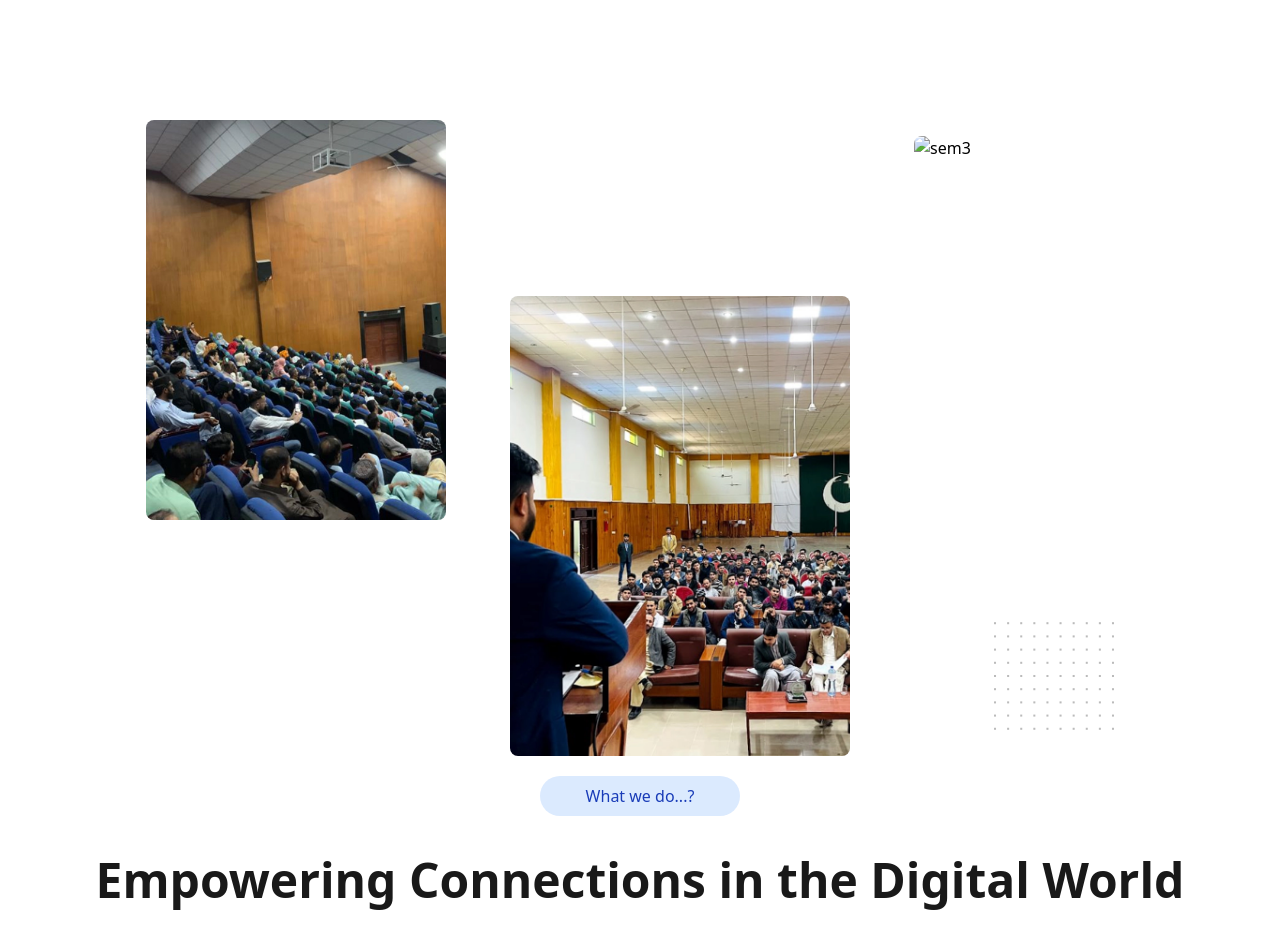
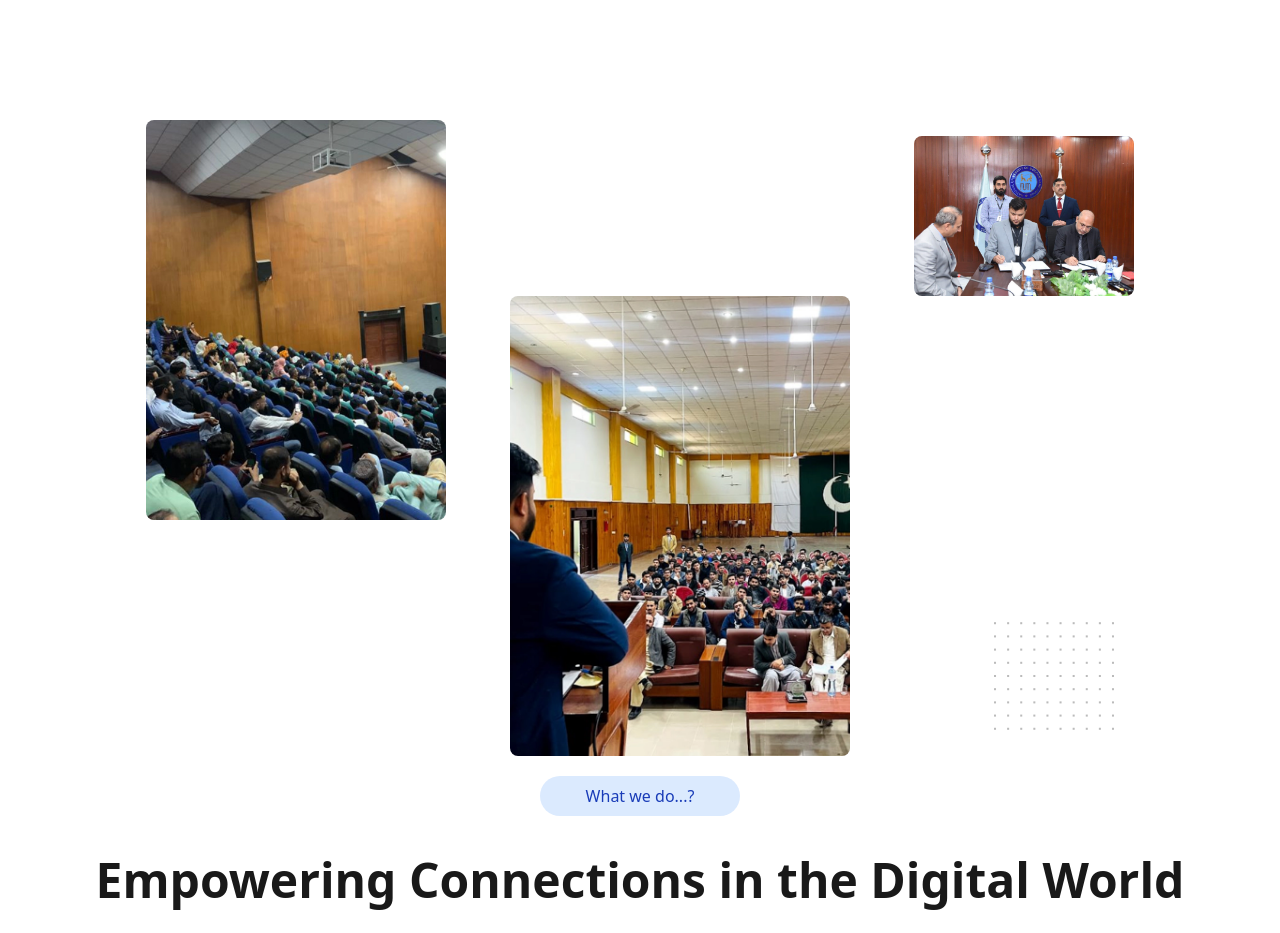
Before and after one commit to muhammadyasirmaib28/Yasir-MAIB-Eziline-Software-House-Web, a website: page index.html in a window 1280 px wide. Shown: the part 1640-2573 px from the top of the page. Drawn offline with nearby package versions, Linux system fonts and the light colour scheme; the site is published under a folder, as on GitHub Pages, so addresses that start at the root find nothing.

Commit message:
Update index.html

```diff
--- a/index.html
+++ b/index.html
@@ -236,7 +236,7 @@
            <!-- image #03 -->
            <div class="flex flex-col">
            <div class="w-55 h-40 rounded-lg overflow-hidden cursor-default mt-40 md:transform md:-translate-x-56 lg:translate-x-0">
-              <img class="w-full h-full object-cover" src="/images/sem3.jpg" alt="sem3">
+              <img class="w-full h-full object-cover" src="sem3.jpg" alt="sem3">
            </div>
            <div class="w-30 h-30 overflow-hidden cursor-default mt-80 ml-20 md:transform md:-translate-x-46 lg:translate-x-0">
               <img class="w-full h-full object-cover" src="dots1.svg" alt="dots1">
```
